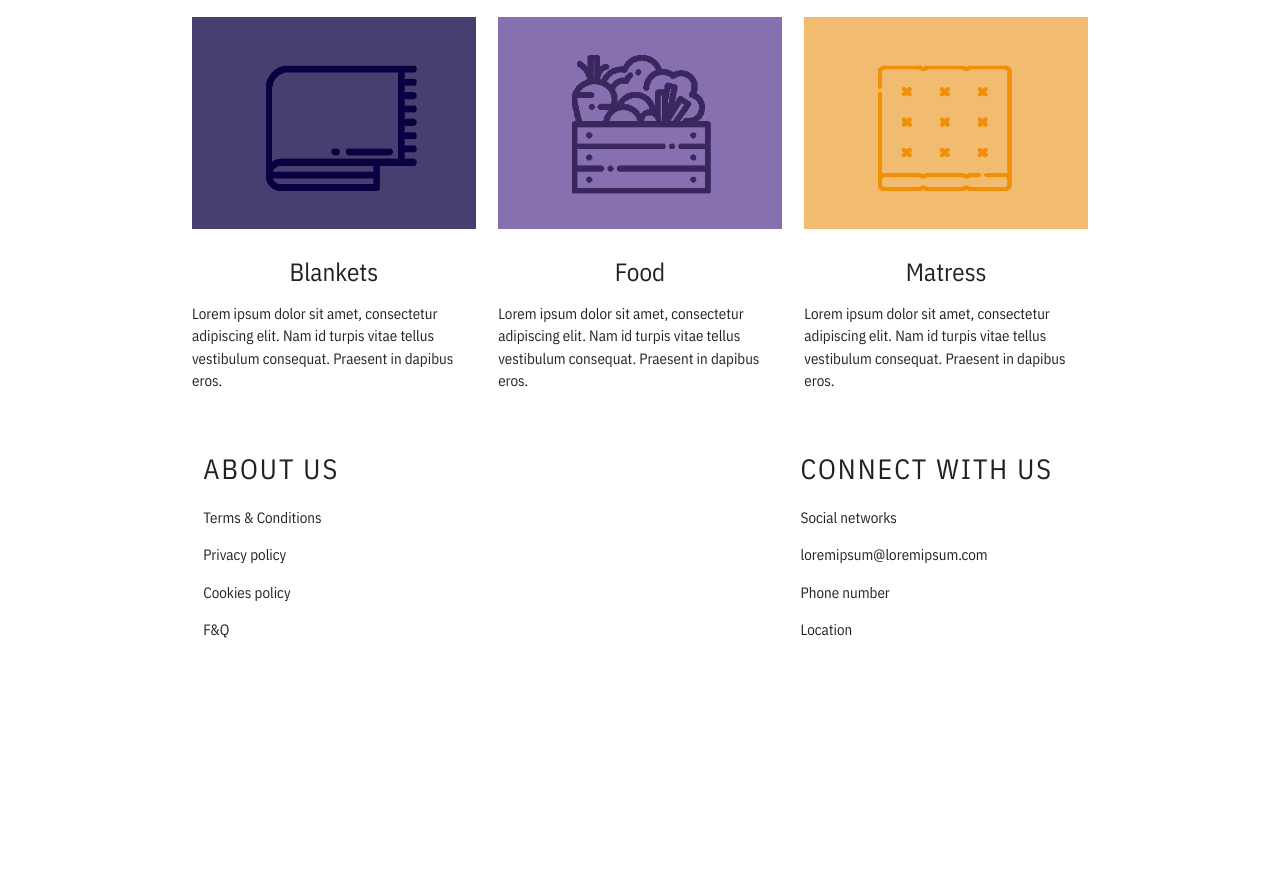
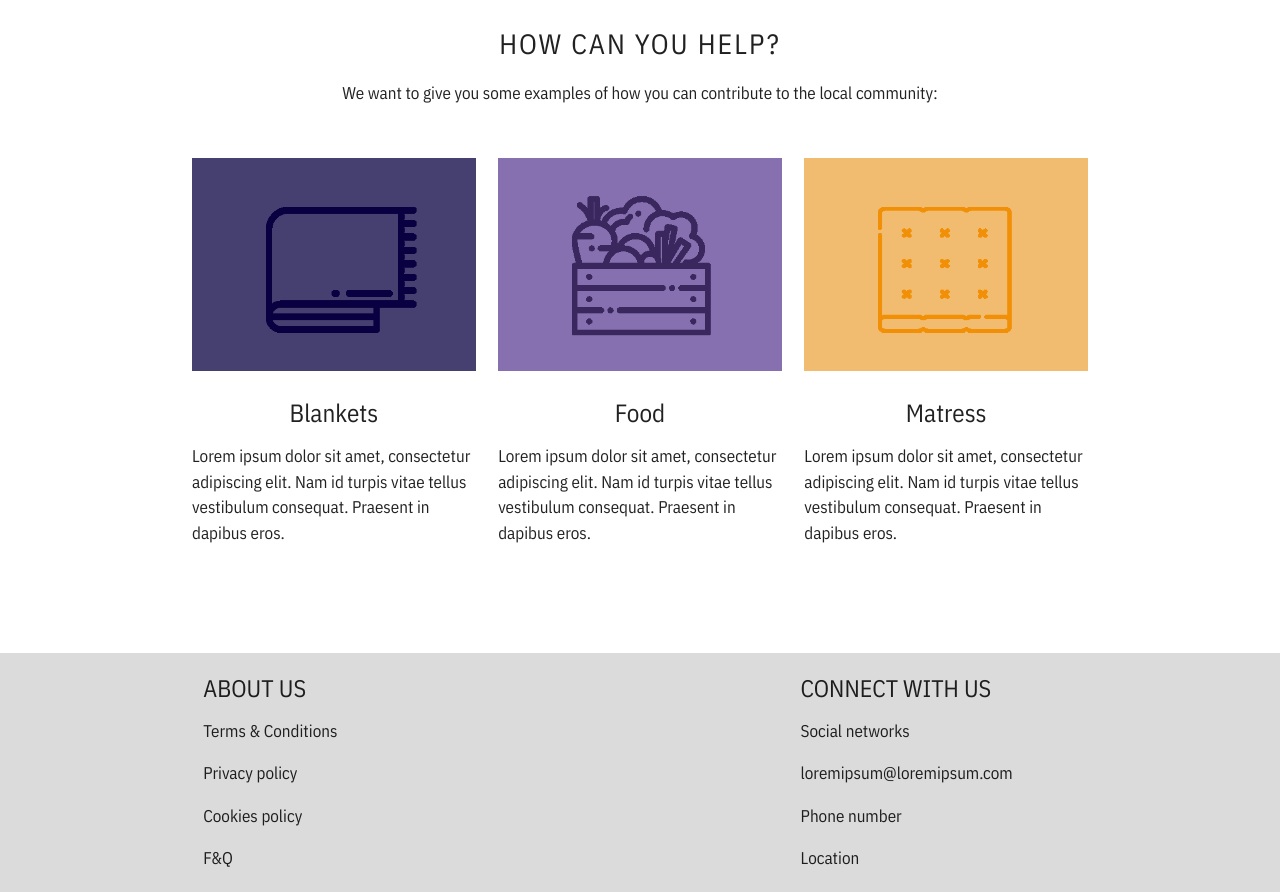
Before and after one commit to VincentKen/bloomberg-challenge-2018, a website: page public/index.html in a window 1280 px wide. Shown: the part 953-1845 px from the top of the page. Before the commit the page ends 1630 px from the top, so only its background shows below. Drawn offline with nearby package versions, Linux system fonts and the light colour scheme; files whose address does not match are found by name.

Commit message:
Footer, description and so on

```diff
--- a/public/css/master.css
+++ b/public/css/master.css
@@ -16,6 +16,10 @@ img {
     width: 100%;
 }
 
+p{
+    font-size: 17px;
+}
+
 body {
     font-family: 'IBM Plex Sans Condensed', sans-serif;
 }
@@ -28,6 +32,17 @@ h2 {
 
 h3 {
     font-size: 25px;
+}
+
+footer h3{
+    text-transform: uppercase;
+    text-align: left;
+    font-size: 24px;
+}
+
+footer .row{
+    margin-bottom: 0!important;
+        padding-bottom: 20px;
 }
 
 /* Classes */
@@ -45,6 +60,11 @@ h3 {
 .section{
     margin-bottom:5em;
 }
+
+footer{
+    background-color: #dbdbdb;
+}
+
 nav{
     background-color: #fff!important;
 }
--- a/public/index.html
+++ b/public/index.html
@@ -26,6 +26,8 @@
     </div>
   </nav>
     <div class="center-align background" style="height: 100%">
+        <h2>Break barriers, start to build.</h2>
+            <p>Find local people who need your help.</p>
         <div class="center-align valign-wrapper search-form" style="height: 100%">
             <div class="center-align row" id="search">
                 <div class="input-field col s10">
@@ -67,7 +69,7 @@
             <h2 style="text-align: center">How can you help?</h2>
             <p class="examples">We want to give you some examples of how you can contribute to the local community:</p>
         </div>
-        <div class="row">
+        <div class="row section">
             <div class="col s12 col l4">
                 <img src="img/icons/blanket.png">
                 <h3>Blankets</h3>
@@ -91,7 +93,7 @@
     <div class="row">
         <div class="container">
         <div class="col s12 col l4">
-        <h2>About us</h2>
+        <h3>About us</h3>
         <p>Terms &amp; Conditions</p>
         <p>Privacy policy</p>
         <p>Cookies policy</p>
@@ -100,7 +102,7 @@
         <div class="col s12 col l4">
         </div>
         <div class="col s12 col l4">
-        <h2>Connect with us</h2>
+        <h3>Connect with us</h3>
         <p>Social networks</p>
         <p>loremipsum@loremipsum.com</p>
         <p>Phone number</p>
```
